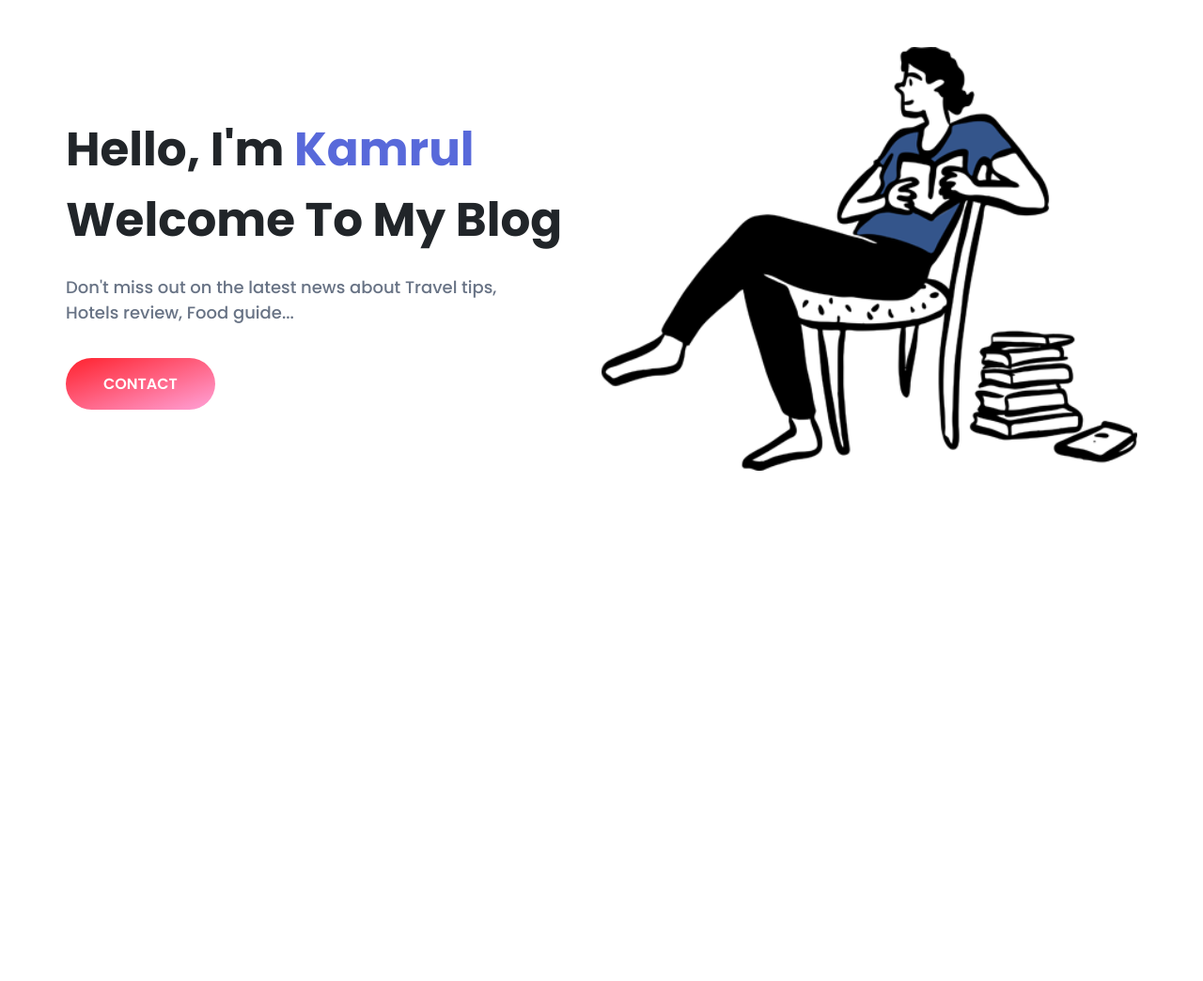
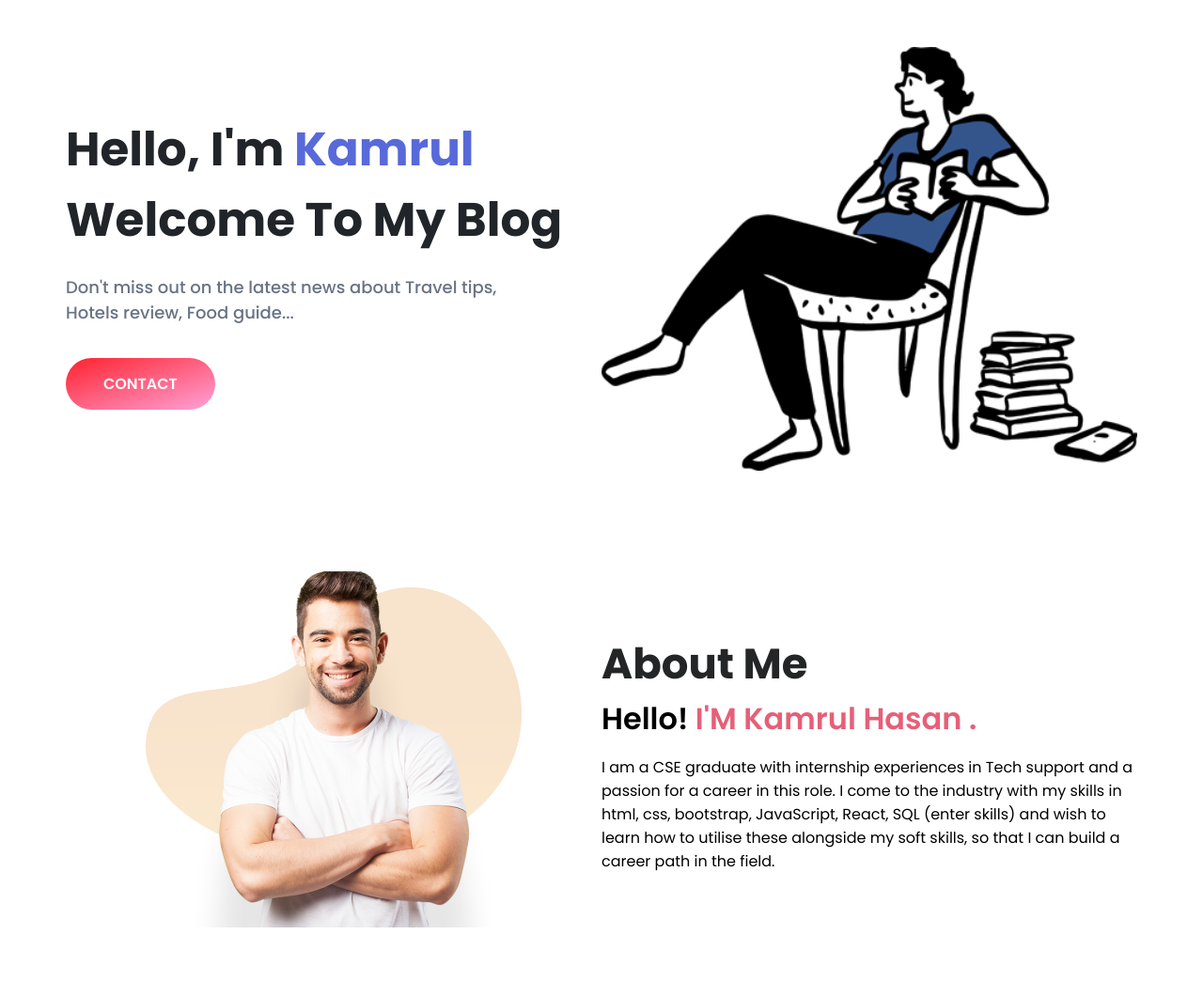
Before and after one commit to kamrulcoder/food-network, a plain HTML site: page index.html in a window 1280 px wide. Shown: the whole page at 94% size. Before the commit the page ends 800 px from the top, so only its background shows below. Drawn offline with Linux system fonts and the light colour scheme.

Commit message:
about-area end

```diff
--- a/index.html
+++ b/index.html
@@ -22,21 +22,39 @@
 
     <section class="hero-area">
         <div class="container">
-            <div class="hero-wrapper">
-                <div class="hero-content">
+            <div class="display-flex ">
+                <div class="hero-content col-half">
                     <h2>Hello, I'm  <span>kamrul</span>  <br> welcome to my blog </h2>
                     <p>Don't miss out on the latest news about Travel tips,  <br> Hotels review, Food guide... </p>
                     <div class="contact-btn">
                         <a href="#">Contact</a>
                     </div>
                 </div>
-                <div class="hero-img">
+                <div class="hero-img col-half">
                     <img src="img/featured.png" alt="image not found ">
                 </div>
             </div>
         </div>
     </section>
 
+    <!-- about-area-start  -->
+    <section class="about-area">
+        <div class="container">
+            <div class="display-flex">
+                <div class="about-img  col-half">
+                    <img src="img/about.png" alt="Image not found ">
+                </div>
+                <div class="about-content  col-half">
+                   <h2>About Me</h2>
+                   <h3>Hello!  <span> I'M Kamrul Hasan .</span></h3>
+                   <p>I am a CSE graduate with internship experiences in Tech support and a passion for a career in this role. I come to the industry with my skills in html, css, bootstrap, JavaScript, React,  SQL (enter skills) and wish to learn how to utilise these alongside my soft skills, so that I can build a career path in the field.
+                </p>
+                </div>
+            </div>
+        </div>
+    </section>
+    <!-- about-area-end   -->
+
 </body>
 
 </html>
--- a/style.css
+++ b/style.css
@@ -21,17 +21,17 @@ body {
     padding: 50px 0;
 }
 
-.hero-wrapper {
+.display-flex {
     display: flex;
     justify-content: space-around;
     align-items: center;
 }
 
-.hero-wrapper .hero-content {
+.col-half {
     width: 50%;
 }
 
-.hero-wrapper .hero-content  h2 {
+.hero-area .hero-content  h2 {
     font-size: 50px;
     font-weight: 700;
     color: #212529;
@@ -39,22 +39,21 @@ body {
     margin-bottom: 20px;
 }
 
-.hero-wrapper .hero-content  h2 span {
+.hero-area .hero-content  h2 span {
     color: #5869DA;
-
 }
 
-.hero-wrapper .hero-content p  {
+.hero-area  .hero-content p  {
      font-size: 18px;
      font-weight: 500;
      color: #687385;
 }
 
-.hero-wrapper .hero-img {
+.hero-area .hero-img {
     width: 50%;
 }
 
-.hero-wrapper .hero-img  img {
+.hero-area .hero-img  img {
     display: inline-block;
     width: 100%;
 }
@@ -62,7 +61,6 @@ body {
 .hero-area  .contact-btn  {
     margin-top: 35px ;
 }
-
 
 .hero-area  .contact-btn a {
     display: inline-block;
@@ -73,9 +71,40 @@ body {
     text-decoration: none;
     text-transform: uppercase;
     border-radius: 36px;
-
-
 }
 
+/* hero-area-end   */
 
-/* hero-area-end   */
+/* about-area-start  */
+
+.about-area {
+    padding: 50px 0;
+}
+
+.about-img  {
+    text-align: center;
+}
+
+.about-img  img {
+    display: inline-block;
+    width: 400px
+}
+
+.about-content h2 {
+    color: #242526;
+    font-size: 45px;
+    font-weight: 700;
+}
+
+.about-content  h3 {
+    font-size: 32px;
+    font-weight: 600;
+    margin-bottom: 15px;
+}
+
+.about-content  h3 span {
+    display: inline-block;
+    color: #E65F78;
+}
+
+/* about-area-end   */
```
Also changed, not shown: img/about.png (added).
